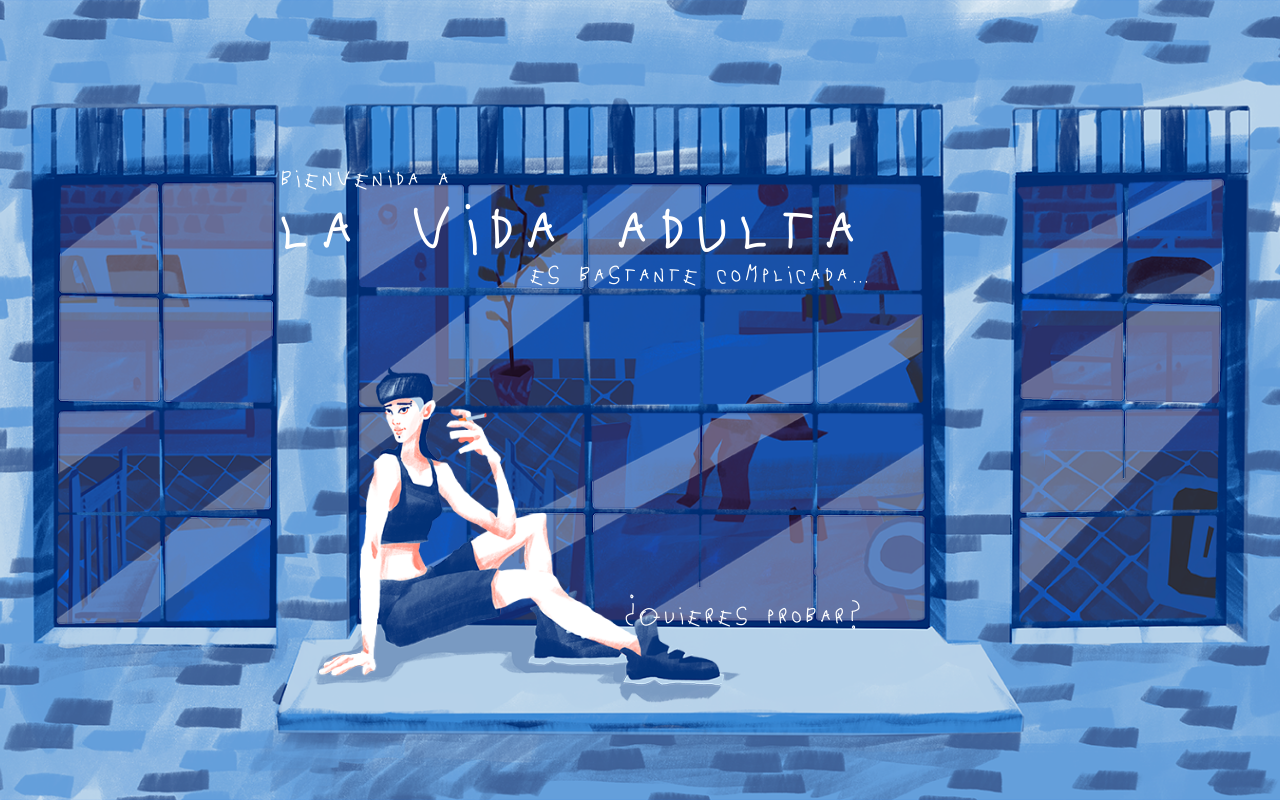
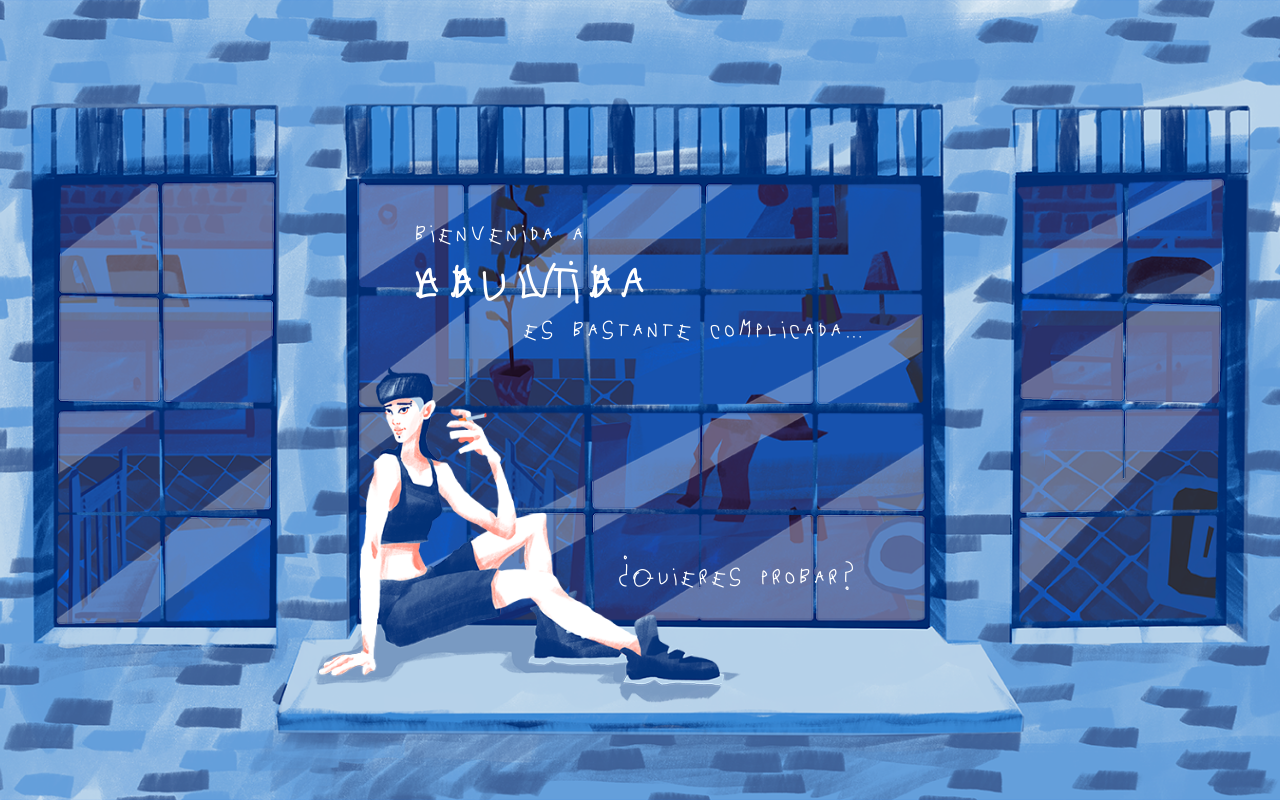
Before and after one commit to Katttalin/LaVidaAdulta, a plain HTML site: page index.html in a window 1280 px wide. Drawn offline with Linux system fonts and the light colour scheme.

Commit message:
fiiiinal

```diff
--- a/assets/sass/style.sass
+++ b/assets/sass/style.sass
@@ -184,18 +184,14 @@ body
     transform: translate(-50%, -50%)
     display: flex
     flex-direction: column
-    align-items: flex-end
-    justify-content: center
-    gap: 39vh
-    padding-right: 32vw
-    height: 100vh
-    width: 100vw
-    @media screen and ( max-width: 767px )
-        gap: 30vh
-        padding-top: 2vh
+    justify-content: space-between
+    padding-top: 2vh
+    height: 47vh
+    width: 35vw
 
     button
         z-index: 9991
+        align-self: flex-end
         border: none
         background: none
         cursor: pointer
@@ -213,10 +209,9 @@ body
 .textosTextos
     display: flex
     flex-direction: column
-    align-items: flex-end
     h1
         font-family: Cactus Jack Alternate
-        font-size: 15vh
+        font-size: 12.5vh
         font-weight: normal
         color: #fff
         margin: 0
@@ -224,8 +219,7 @@ body
         margin: 5vh 0 7vh 0
         &.animacion-salida-h1
             animation: easeOutUp 1s ease-out forwards
-        @media screen and ( max-width: 767px )
-            font-size: 12.5vh
+
     h2
         font-family: Cactus Jack Alternate
         font-size: 5vh
@@ -233,6 +227,7 @@ body
         color: #fff
         margin: 0
         line-height: 0vh
+        align-self: flex-end
         &.otra
             align-self: flex-start
         &.animacion-salida-h1
```
Also changed, not shown: assets/css/style.css, 1 other file.
